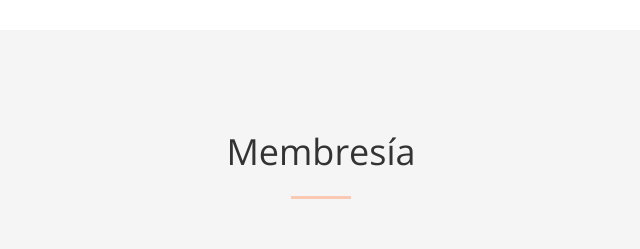
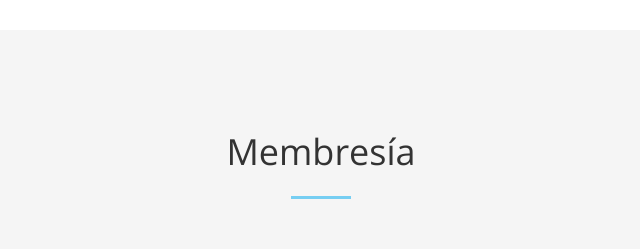
Before and after one commit to ElDT43/novasel-template, a website: page index.html in a window 1280 px wide. Shown: the part 3580-3829 px from the top of the page, 319-959 px from the left. Drawn offline with nearby package versions, Linux system fonts and the light colour scheme; files whose address does not match are found by name.

Commit message:
Change membership heading underline color from pink to blue

```diff
--- a/index.html
+++ b/index.html
@@ -493,7 +493,7 @@
                     <div class="col-span-12 text-center">
                         <div class="mb-[60px]">
                             <h2
-                                class="text-[36px] md:text-[26px] font-medium text-[#333] pb-[20px] relative before:absolute before:content-[''] before:left-[50%] before:bottom-0 before:transform before:-translate-x-1/2 before:w-[60px] before:h-[3px] before:bg-[#f9c9b4]"
+                                class="text-[36px] md:text-[26px] font-medium text-[#333] pb-[20px] relative before:absolute before:content-[''] before:left-[50%] before:bottom-0 before:transform before:-translate-x-1/2 before:w-[60px] before:h-[3px] before:bg-[#76cef2]"
                             >
                                 Membresía</h2>
                         </div>
```
